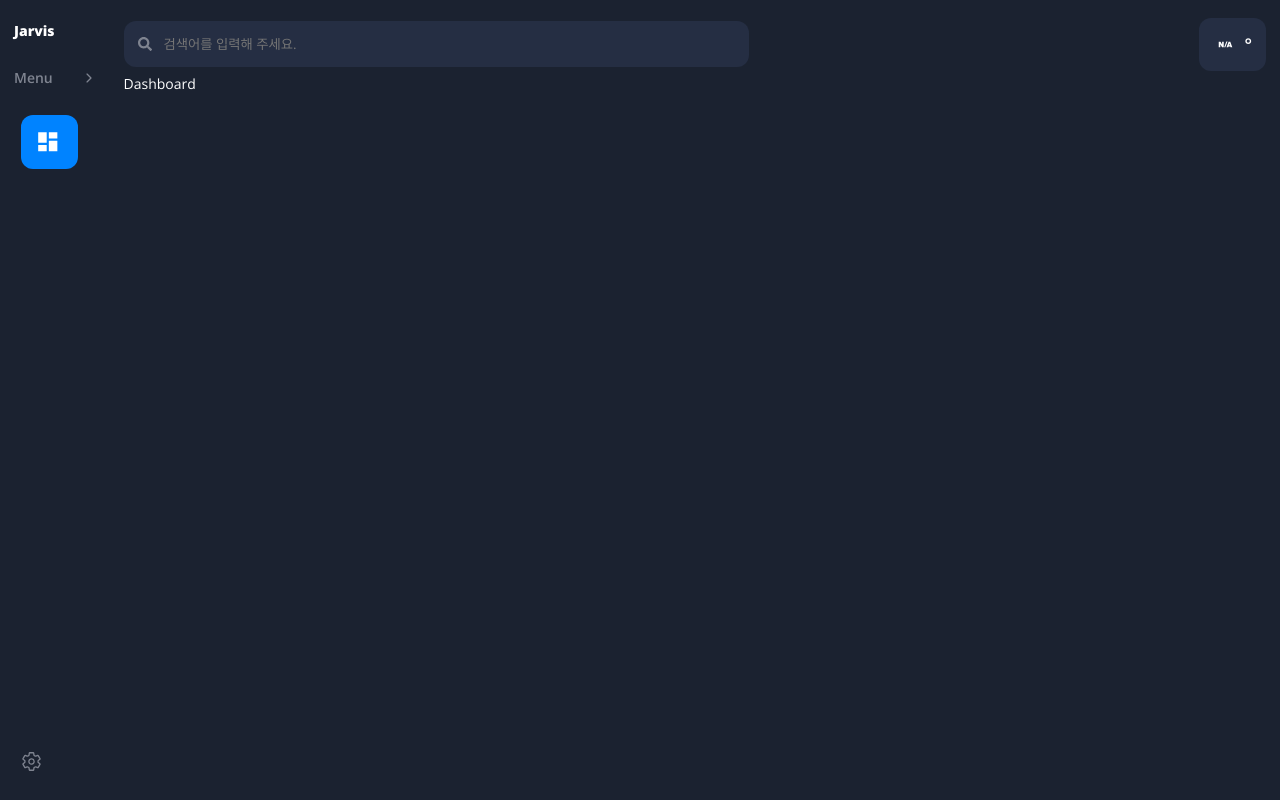
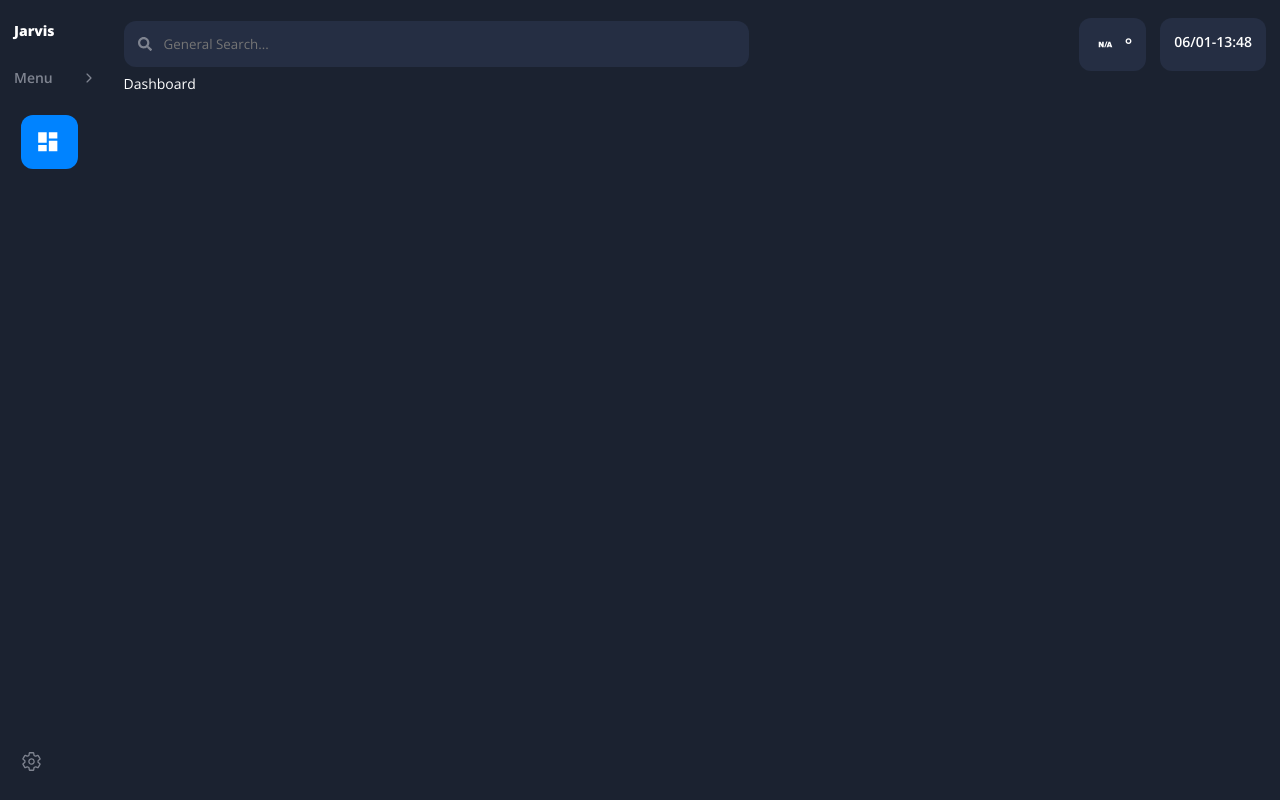
Before and after one commit to kwhong95/Jarvis, a React (Create React App) app: page / in a window 1280 px wide. Built offline with nearby package versions, Linux system fonts and the light colour scheme; no server answers.

Commit message:
Developing a Clock Widget Using the Moment Library

```diff
--- a/package.json
+++ b/package.json
@@ -14,6 +14,7 @@
     "@types/react-dom": "^18.0.0",
     "emotion-theming": "^11.0.0",
     "framer-motion": "^6.3.6",
+    "moment": "^2.29.3",
     "react": "^18.1.0",
     "react-dom": "^18.1.0",
     "react-helmet": "^6.1.0",
--- a/src/components/common/SearchInput.tsx
+++ b/src/components/common/SearchInput.tsx
@@ -64,7 +64,7 @@ const SearchInput = () => {
       <input
         value={searchText}
         type="text"
-        placeholder="검색어를 입력해 주세요."
+        placeholder="General Search..."
         onChange={onChangeInput}
         onKeyUp={onKeyUp}
       />
--- a/src/components/header/index.tsx
+++ b/src/components/header/index.tsx
@@ -1,19 +1,27 @@
 import styled from "@emotion/styled";
 import SearchInput from "components/common/SearchInput";
-import { WeatherWidget } from "widgets";
+import { ClockWidget, WeatherWidget } from "widgets";
 
 const Container = styled.header`
   height: 60px;
   display: flex;
   justify-content: space-between;
   align-items: center;
+
+  .widgets {
+    display: flex;
+    gap: 1rem;
+  }
 `;
 
 const Header = () => {
   return (
     <Container>
       <SearchInput />
-      <WeatherWidget />
+      <div className="widgets">
+        <WeatherWidget />
+        <ClockWidget />
+      </div>
     </Container>
   );
 };
--- /dev/null
+++ b/src/widgets/clock/index.tsx
@@ -0,0 +1,32 @@
+import { useState, useEffect, useRef } from "react";
+import moment from "moment";
+import styled from "@emotion/styled";
+
+const Container = styled.div`
+  padding: 1rem;
+  background-color: #252e43;
+  border-radius: 12px;
+  font-weight: 600;
+`;
+
+const ClockWidget = () => {
+  let timer: any = useRef(null);
+  const [time, setTime] = useState(moment());
+
+  useEffect(() => {
+    // eslint-disable-next-line react-hooks/exhaustive-deps
+    timer = setInterval(() => {
+      setTime(moment());
+    }, 1000 * 60);
+
+    return () => clearInterval(timer);
+  }, []);
+
+  return (
+    <Container>
+      <div>{time.format("MM/DD-HH:mm")}</div>
+    </Container>
+  );
+};
+
+export default ClockWidget;
--- a/src/widgets/index.ts
+++ b/src/widgets/index.ts
@@ -1,3 +1,4 @@
 import WeatherWidget from "./weather";
+import ClockWidget from "./clock";
 
-export { WeatherWidget };
+export { WeatherWidget, ClockWidget };
```
Also changed, not shown: 1 other file (tests, documents, lock files or other folders).
